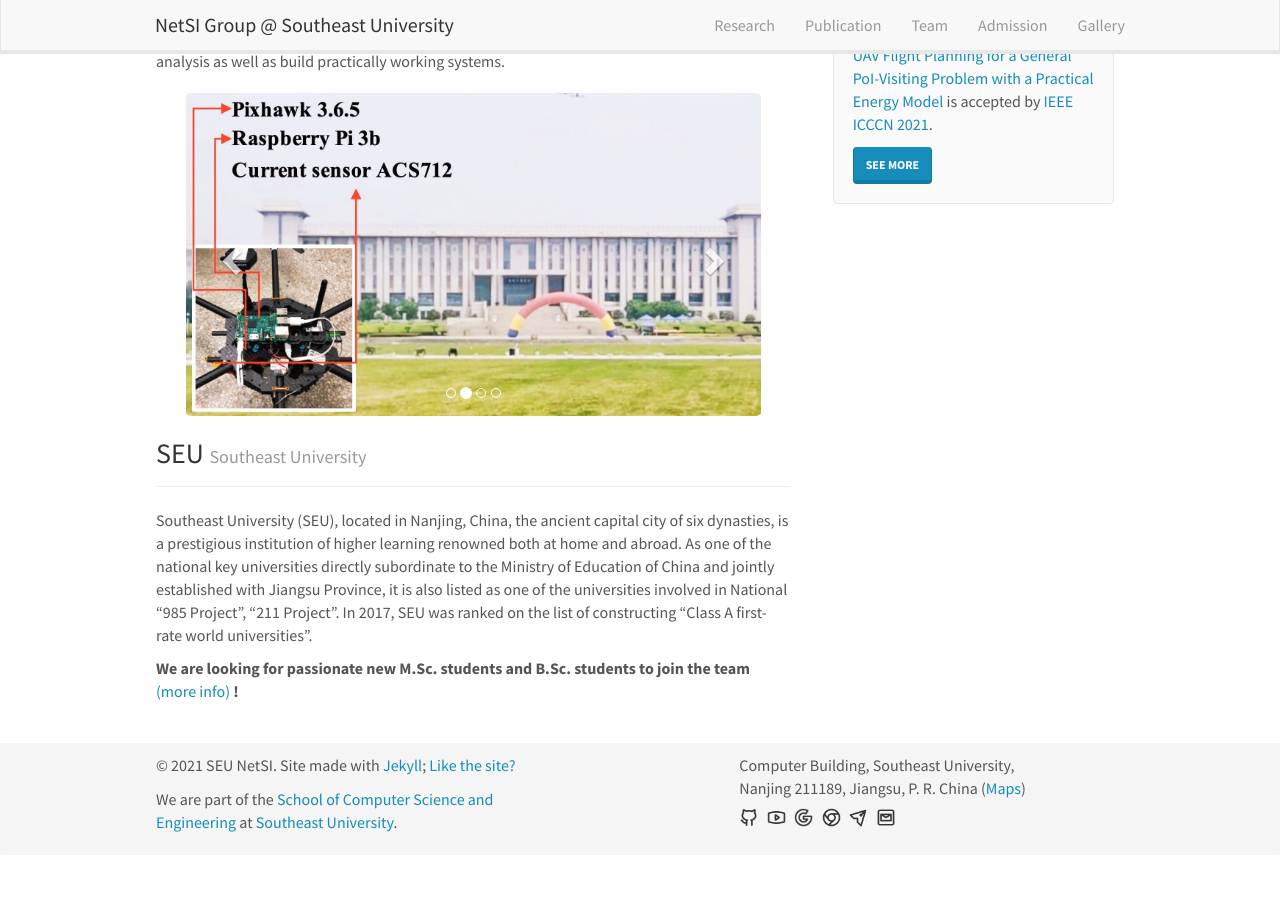
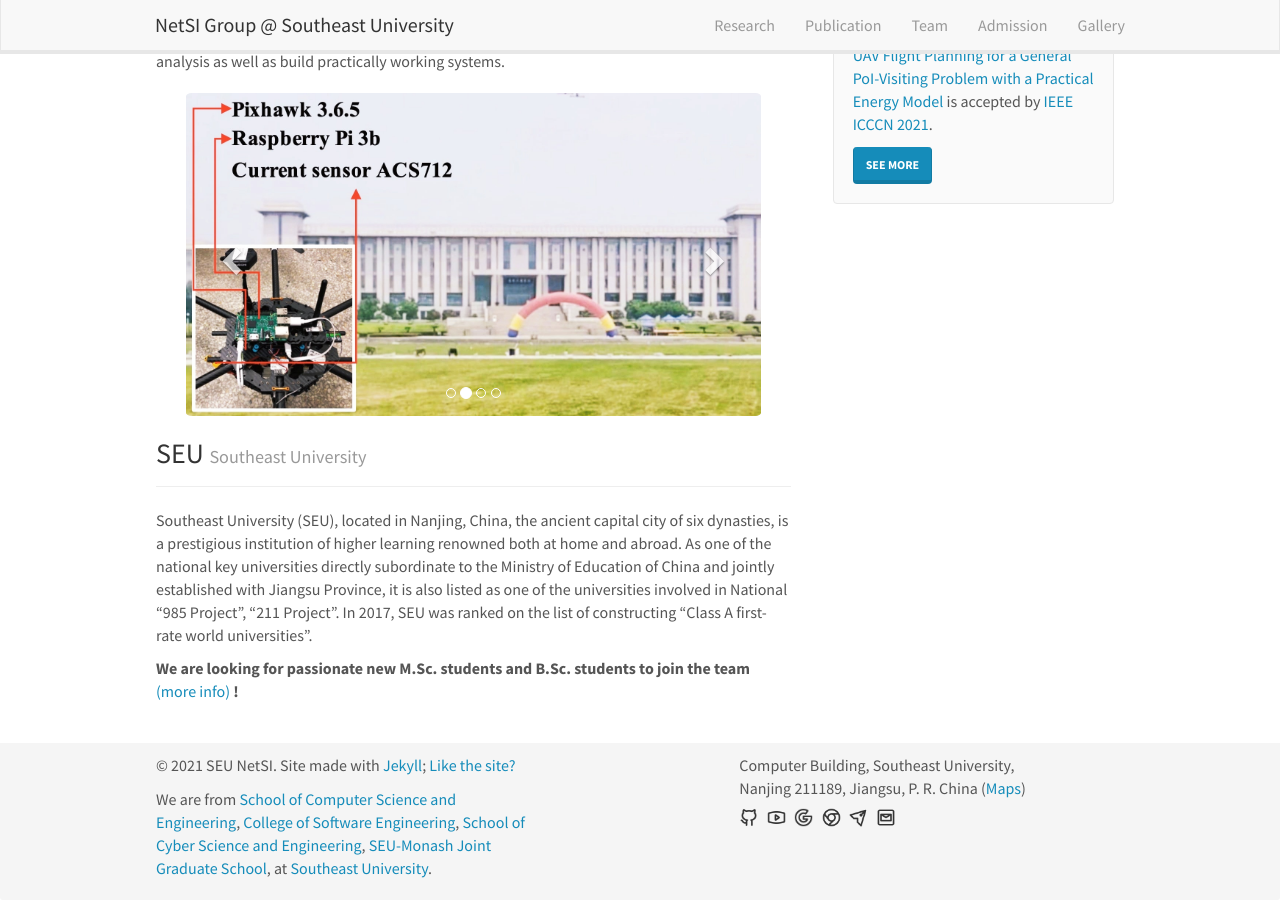
Before and after one commit to SEU-NetSI/seu-netsi.github.io, a Jekyll site: the page built from _pages/home.md, in a window 1280 px wide and 900 px high, scrolled down 351 px. Built offline with Jekyll 4.4.1, drawn with Linux system fonts in a browser that asks for light colours; nearby versions of some CDN libraries; before the commit the page ends 1206 px from its top, so only the background shows below that.

Commit message:
change footer, we are from ...

```diff
--- a/_includes/footer.html
+++ b/_includes/footer.html
@@ -6,9 +6,14 @@
 			<div class="col-sm-5">
 
 			<p>&copy 2021 SEU NetSI. Site made with <a href="https://jekyllrb.com">Jekyll</a>;  <a href="{{ site.url }}{{ site.baseurl }}/aboutwebsite.html">Like the site?</a></p>
-				<p>We are part of the <a href="https://cse.seu.edu.cn/main.htm">School of Computer Science and Engineering</a> at <a href="https://www.seu.edu.cn/">Southeast University</a>.</p>
-			<p>  </p><p>
-
+				<p>
+We are from
+<a href="https://cse.seu.edu.cn">School of Computer Science and Engineering</a>,
+<a href="https://cose.seu.edu.cn">College of Software Engineering</a>,
+<a href="https://cyber.seu.edu.cn">School of Cyber Science and Engineering</a>,
+<a href="https://smjgs.seu.edu.cn">SEU-Monash Joint Graduate School</a>,
+at <a href="https://www.seu.edu.cn/">Southeast University</a>.</p>
+				</p>
 
 			</div>
 			<div class="col-sm-2">
```
